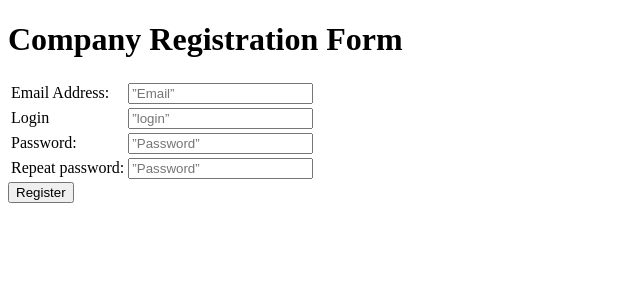
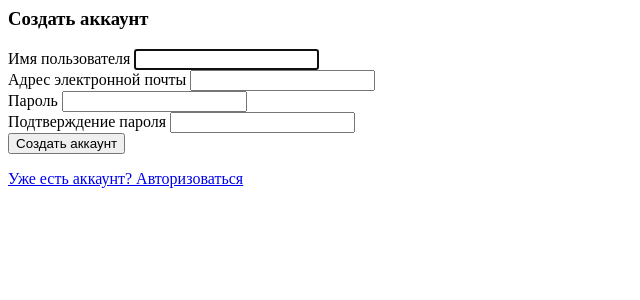
Before and after one commit to sh1nkey/outtask_v1, a Django app: page /users/registration/ in a window 1280 px wide. Shown: the top 300 px of the page, without its empty margins (0-640 px from the left). Run offline with Django 4.2, Linux system fonts and the light colour scheme.

Commit message:
registration now works

```diff
--- a/users/templates/users/login.html
+++ b/users/templates/users/login.html
@@ -1,7 +1,7 @@
 <!DOCTYPE html>
 <html>
 <head>
-<h1> Company Registration Form</h1>
+<h1> Company Login Form</h1>
 </head>
 <body>
 <form>
--- a/users/templates/users/registration.html
+++ b/users/templates/users/registration.html
@@ -1,49 +1,68 @@
-<!DOCTYPE html>
-<html>
-<head>
-<h1> Company Registration Form</h1>
-</head>
-<body>
-<form>
-	<table>
-		<tr>
-			<td>
-				Email Address:
-			</td>
-
-			<td>
-				<input type=”mail”  placeholder=”Email” name=””>
-			</td>
-		</tr>
-      <tr>
-			<td>
-				Login
-			</td>
-
-			<td>
-				<input type=”login”  placeholder=”login” name=””>
-			</td>
-		</tr>
-<tr>
-<td>
-				Password:
-			</td>
-
-			<td>
-				<input type=”Password” placeholder=”Password” name=””>
-			</td>
-		</tr>
-      <tr>
-<td>
-				Repeat password:
-			</td>
-
-			<td>
-				<input type=”Password” placeholder=”Password” name=””>
-			</td>
-		</tr>
-	</table>
-  <button type="submit" class="registerbtn">Register</button>
-</form>
-</body>
-</html>
+    <main>
+        <div class="container">
+            <div class="row justify-content-center">
+                <div class="col-lg-7">
+                    {% if form.errors %}
+                        <div class="alert alert-warning alert-dismissible fade show" role="alert"
+                             style="margin-top: 50px;">
+                    {{ form.errors }}
+                            <button type="button" class="close" data-dismiss="alert" aria-label="Close">
+                                <span aria-hidden="true">&times;</span>
+                            </button>
+                        </div>
+                    {% endif %}
+                    <div class="card shadow-lg border-0 rounded-lg mt-5">
+                        <div class="card-header"><h3 class="text-center font-weight-light my-4">Создать аккаунт</h3>
+                        </div>
+                        <div class="card-body">
+                            <form action="{% url 'users:registration' %}" method="post">
+                                {% csrf_token %}
+                                <div class="form-row">
+                                    <div class="col-md-6">
+                                        <label class="small mb-1" for="{{ form.username.id_for_label }}">
+                                            Имя пользователя
+                                        </label>
+                                        {{ form.username }}
+                                    </div>
+                                    <div class="col-md-6">
+                                        <label class="small mb-1" for="{{ form.email.id_for_label }}">
+                                            Адрес электронной почты
+                                        </label>
+                                        {{ form.email }}
+                                    </div>
+                                </div>
+                                <div class="form-row">
+                                    <div class="col-md-6">
+                                        <div class="form-group">
+                                            <label class="small mb-1" for="{{ form.password1.id_for_label }}">
+                                                Пароль
+                                            </label>
+                                            {{ form.password1 }}
+                                        </div>
+                                    </div>
+                                    <div class="col-md-6">
+                                        <div class="form-group">
+                                            <label class="small mb-1" for="{{ form.password2.id_for_label }}">
+                                                Подтверждение пароля
+                                            </label>
+                                            {{ form.password2 }}
+                                        </div>
+                                    </div>
+                                </div>
+                                <div class="form-group mt-4 mb-0">
+                                    <input class="btn btn-primary btn-block" type="submit" value="Создать аккаунт">
+                                </div>
+                            </form>
+                        </div>
+                        <div class="card-footer text-center">
+                            <div class="small">
+                                <a href="{% url 'users:login' %}">
+                                    Уже есть аккаунт? Авторизоваться
+                                </a>
+                            </div>
+                        </div>
+                    </div>
+                </div>
+            </div>
+        </div>
+    </main>
--- a/users/views.py
+++ b/users/views.py
@@ -19,3 +19,4 @@ class UserLoginView(SuccessMessageMixin, LoginView):
     template_name = 'users/login.html'
     form_class = UserLoginForm
     success_url = reverse_lazy('index')
+    success_message = 'Вы успешно зарегистрировались!'
```
